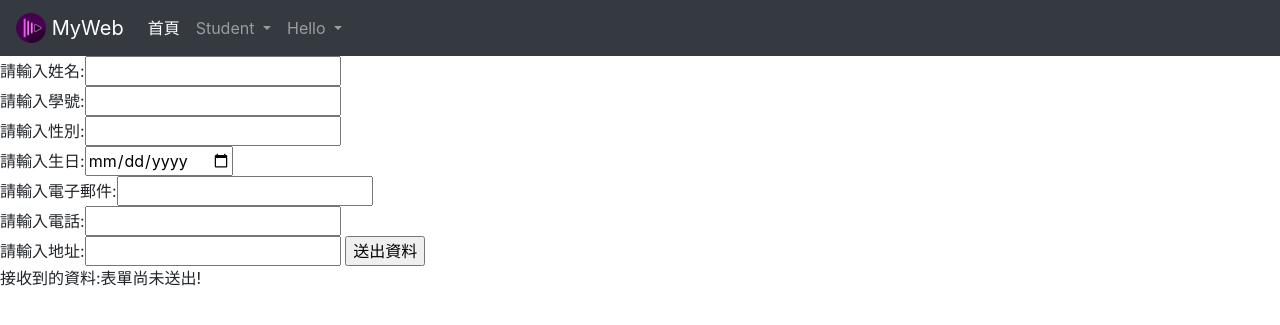
After one commit to joewu1018/django, a Django app: page /post/ in a window 1280 px wide. The commit adds this page. Shown: the top 325 px of the page. Run offline with Django 4.2, Linux system fonts and the light colour scheme.

Commit message:
表單及Boostrap

```diff
--- a/firstproject/firstproject/urls.py
+++ b/firstproject/firstproject/urls.py
@@ -17,7 +17,7 @@ from django.contrib import admin
 from django.urls import path
 
 from polls.views import hello,hello1,hello2,hello3,students
-from students.views import listone, listall
+from students.views import listone, listall,post
 
 urlpatterns = [
     path('admin/', admin.site.urls),
@@ -27,5 +27,6 @@ urlpatterns = [
     path('hello3/<str:username>',hello3),
     path('stds',students),
     path('listone/', listone),
-    path('listall/', listall)
+    path('listall/', listall),
+    path('post/', post),
     ]
--- a/firstproject/students/views.py
+++ b/firstproject/students/views.py
@@ -13,3 +13,10 @@ def listone(request):
 def listall(request):
     allStudents = student.objects.all().order_by('id')  #讀取資料表, 依 id 遞增排序
     return render(request, "listall.html", locals())
+
+def post(request):
+    if request.method=="POST":
+        mess="Name:"+request.POST["stuName"]+"ID:"+request.POST["stuID"]+"Sex"+request.POST["stuSex"]+"Birth"+request.POST["stuBirth"]+"Email"+request.POST["stuEmail"]+"Phone"+request.POST["stuPhone"]+"Address"+request.POST["stuAddress"]
+    else:
+        mess="表單尚未送出!"
+    return render(request,"addstudent.html",locals())
--- /dev/null
+++ b/firstproject/templates/addstudent.html
@@ -0,0 +1,17 @@
+{% extends "base.html" %}
+{% block title %}新增學生{% endblock %}
+{% block content %}
+
+<form action="/post/" method="POST" name="addstu">
+        {% csrf_token %}
+        <div>請輸入姓名:<input type="text" name="stuName"/>
+        <div>請輸入學號:<input type="text" name="stuID"/>
+        <div>請輸入性別:<input type="text" name="stuSex"/>
+        <div>請輸入生日:<input type="date" name="stuBirth"/>
+        <div>請輸入電子郵件:<input type="mail" name="stuEmail"/>
+        <div>請輸入電話:<input type="text" name="stuPhone"/>
+        <div>請輸入地址:<input type="text" name="stuAddress"/>
+            <input type="submit" value="送出資料">
+        <div>接收到的資料:{{mess}}</div>
+</form>
+{% endblock %}
--- a/firstproject/templates/base.html
+++ b/firstproject/templates/base.html
@@ -2,6 +2,13 @@
 <html lang="en">
 <head>
     <link rel="stylesheet" href="style.css">
+    <!-- Required meta tags -->
+    <meta charset="utf-8">
+    <meta name="viewport" content="width=device-width, initial-scale=1, shrink-to-fit=no">
+
+    <!-- Bootstrap CSS -->
+    <link rel="stylesheet" href="https://cdn.jsdelivr.net/npm/bootstrap@4.6.2/dist/css/bootstrap.min.css" integrity="sha384-xOolHFLEh07PJGoPkLv1IbcEPTNtaed2xpHsD9ESMhqIYd0nLMwNLD69Npy4HI+N" crossorigin="anonymous">
+
     <title>{% block title %}My amazing site{% endblock %}</title>
 </head>
 
@@ -16,6 +23,46 @@
         {% endblock %}
     </div>
     -->
+
+     <!-- Option 1: jQuery and Bootstrap Bundle (includes Popper) -->
+     <script src="https://cdn.jsdelivr.net/npm/jquery@3.5.1/dist/jquery.slim.min.js" integrity="sha384-DfXdz2htPH0lsSSs5nCTpuj/zy4C+OGpamoFVy38MVBnE+IbbVYUew+OrCXaRkfj" crossorigin="anonymous"></script>
+     <script src="https://cdn.jsdelivr.net/npm/bootstrap@4.6.2/dist/js/bootstrap.bundle.min.js" integrity="sha384-Fy6S3B9q64WdZWQUiU+q4/2Lc9npb8tCaSX9FK7E8HnRr0Jz8D6OP9dO5Vg3Q9ct" crossorigin="anonymous"></script>
+ <nav class="navbar navbar-expand-lg  navbar-dark bg-dark">
+  <a class="navbar-brand" href="/">
+    <img src="/static/images/premiere.png" width="30" height="30" class="d-inline-block align-top" alt="">
+    MyWeb
+  </a>
+  <button class="navbar-toggler" type="button" data-toggle="collapse" data-target="#navbarSupportedContent" aria-controls="navbarSupportedContent" aria-expanded="false" aria-label="Toggle navigation">
+    <span class="navbar-toggler-icon"></span>
+  </button>
+
+  <div class="collapse navbar-collapse" id="navbarSupportedContent">
+    <ul class="navbar-nav mr-auto">
+      <li class="nav-item active">
+        <a class="nav-link" href="/">首頁<span class="sr-only">(current)</span></a>
+      </li>
+      <li class="nav-item dropdown">
+        <a class="nav-link dropdown-toggle" href="#" role="button" data-toggle="dropdown" aria-expanded="false">
+          Student
+        </a>
+        <div class="dropdown-menu">
+          <a class="dropdown-item" href="/listall">listall</a>
+          <a class="dropdown-item" href="/listone">listone</a>
+        </div>
+      </li>
+      <li class="nav-item dropdown">
+        <a class="nav-link dropdown-toggle" href="#" role="button" data-toggle="dropdown" aria-expanded="false">
+          Hello
+        </a>
+        <div class="dropdown-menu">
+          <a class="dropdown-item" href="/hello1/joe">Hello1</a>
+          <a class="dropdown-item" href="/hello2/joe">Hello2</a>
+          <a class="dropdown-item" href="/hello3/joe">Hello3</a>
+        </div>
+      </li>
+    </ul>
+  </div>
+</nav>
     <div id="content">
         {% block content %}{% endblock %}
     </div>
```
Also changed, not shown: firstproject/templates/index.html (+5 -5 lines), firstproject/templates/index2.html (+5 -5 lines), firstproject/templates/index3.html (+5 -6 lines), firstproject/templates/index4.html (+5 -6 lines), firstproject/templates/listone.html (+5 -8 lines), firstproject/static/images/premiere.png (added).
